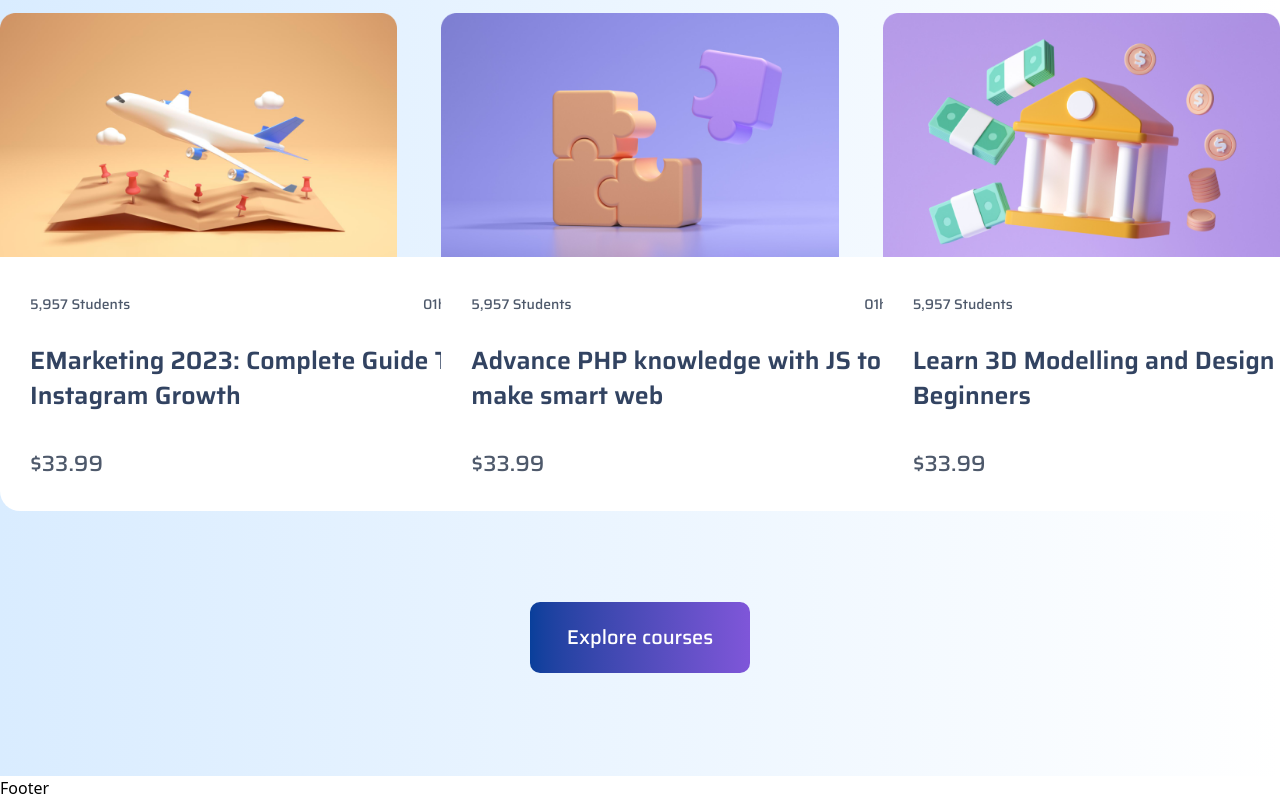
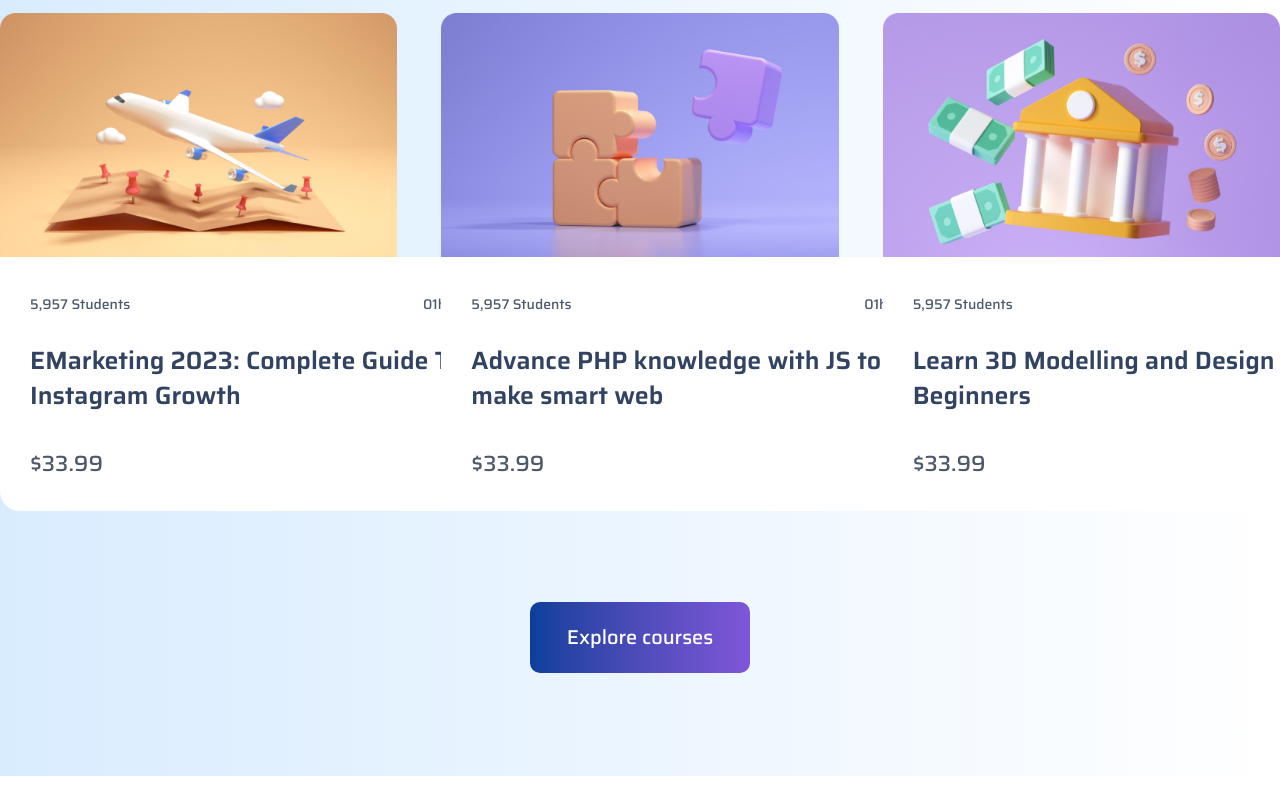
Before and after one commit to shoumen-shomu/edujarr, a Next.js app: page / in a window 1280 px wide. Shown: the part 2061-2861 px from the top of the page. After the commit the page ends 2837 px from the top, so only its background shows below. Built offline with nearby package versions, Linux system fonts and the light colour scheme.

Commit message:
footer added

```diff
--- a/src/app/components/Footer.jsx
+++ b/src/app/components/Footer.jsx
@@ -2,7 +2,11 @@ import React from 'react'
 
 const Footer = () => {
   return (
-    <div>Footer</div>
+    <>
+    <footer>
+
+    </footer>
+    </>
   )
 }
 
```
